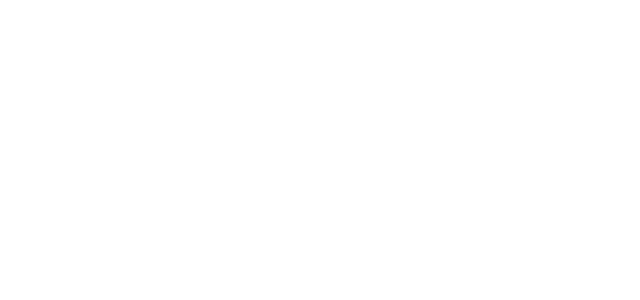
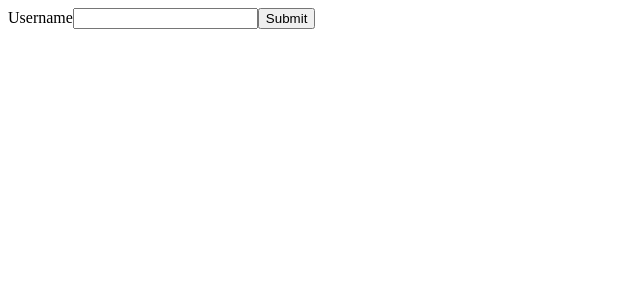
Before and after one commit to ihccenen/where-is-waldo, a React (Create React App) app: page / in a window 1280 px wide. Shown: the top 300 px of the page, without its empty margins (0-640 px from the left). Built offline with nearby package versions, Linux system fonts and the light colour scheme.

Commit message:
Added username component

```diff
--- a/src/App.tsx
+++ b/src/App.tsx
@@ -1,5 +1,11 @@
+import { useState } from 'react';
 import './App.css';
+import UserForm from './components/Username';
 
 export default function App() {
-  return <div />;
+  const [user, setUser] = useState('');
+
+  const handleClick = (name: string) => setUser(name);
+
+  return <div>{user ? <p>{user}</p> : <UserForm handleClick={handleClick} />}</div>;
 }
--- /dev/null
+++ b/src/components/Username.tsx
@@ -0,0 +1,19 @@
+import { useState } from 'react';
+
+export default function Username({ handleClick }: { handleClick: (name: string) => void }) {
+  const [value, setValue] = useState('');
+
+  const handleChange = (e: React.FormEvent<HTMLInputElement>) => setValue(e.currentTarget.value);
+
+  return (
+    <div>
+      <label htmlFor="username">
+        Username
+        <input type="text" name="username" id="username" onChange={handleChange} value={value} />
+      </label>
+      <button type="button" onClick={() => handleClick(value)}>
+        Submit
+      </button>
+    </div>
+  );
+}
```
Also changed, not shown: 1 other file (tests, documents, lock files or other folders).
